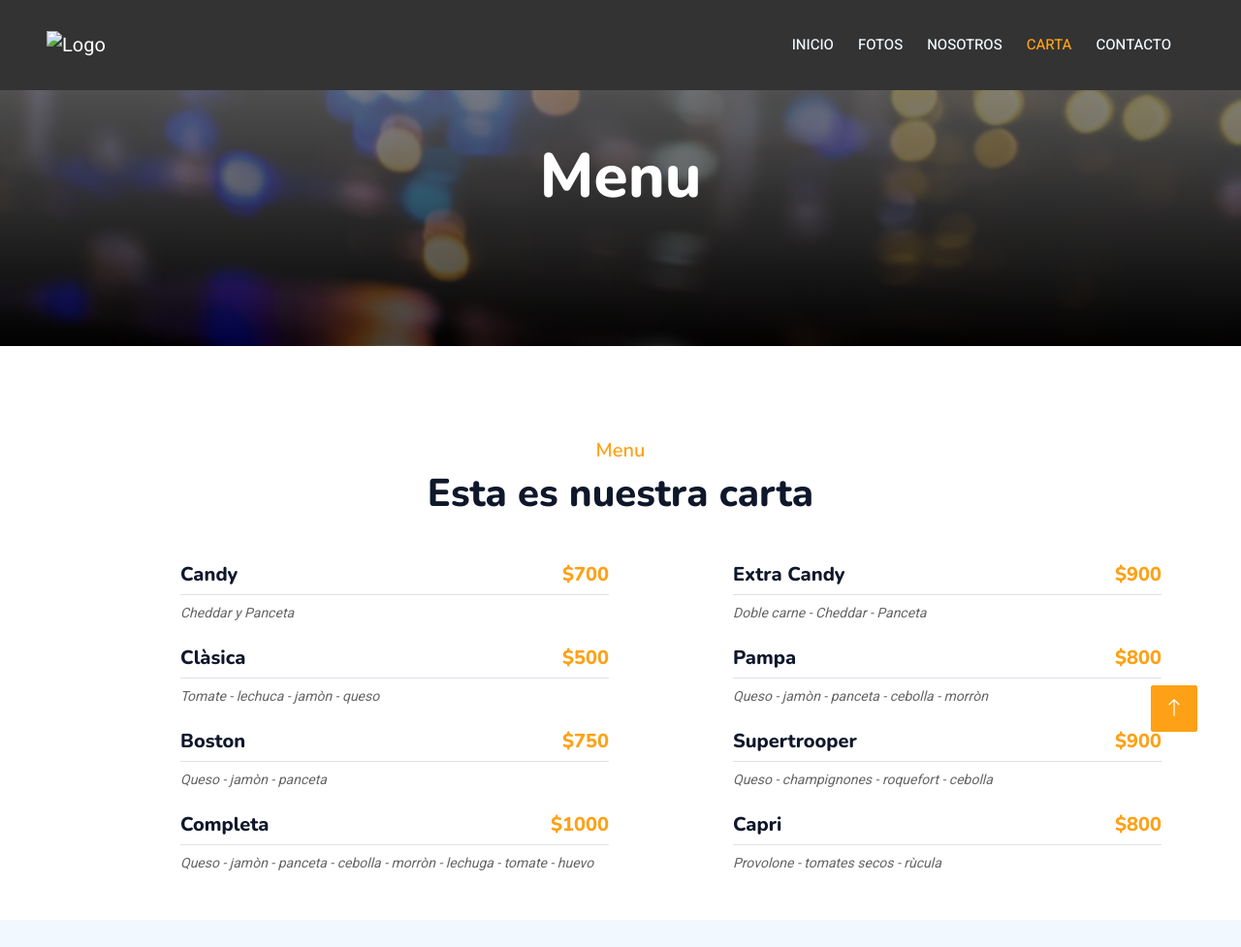
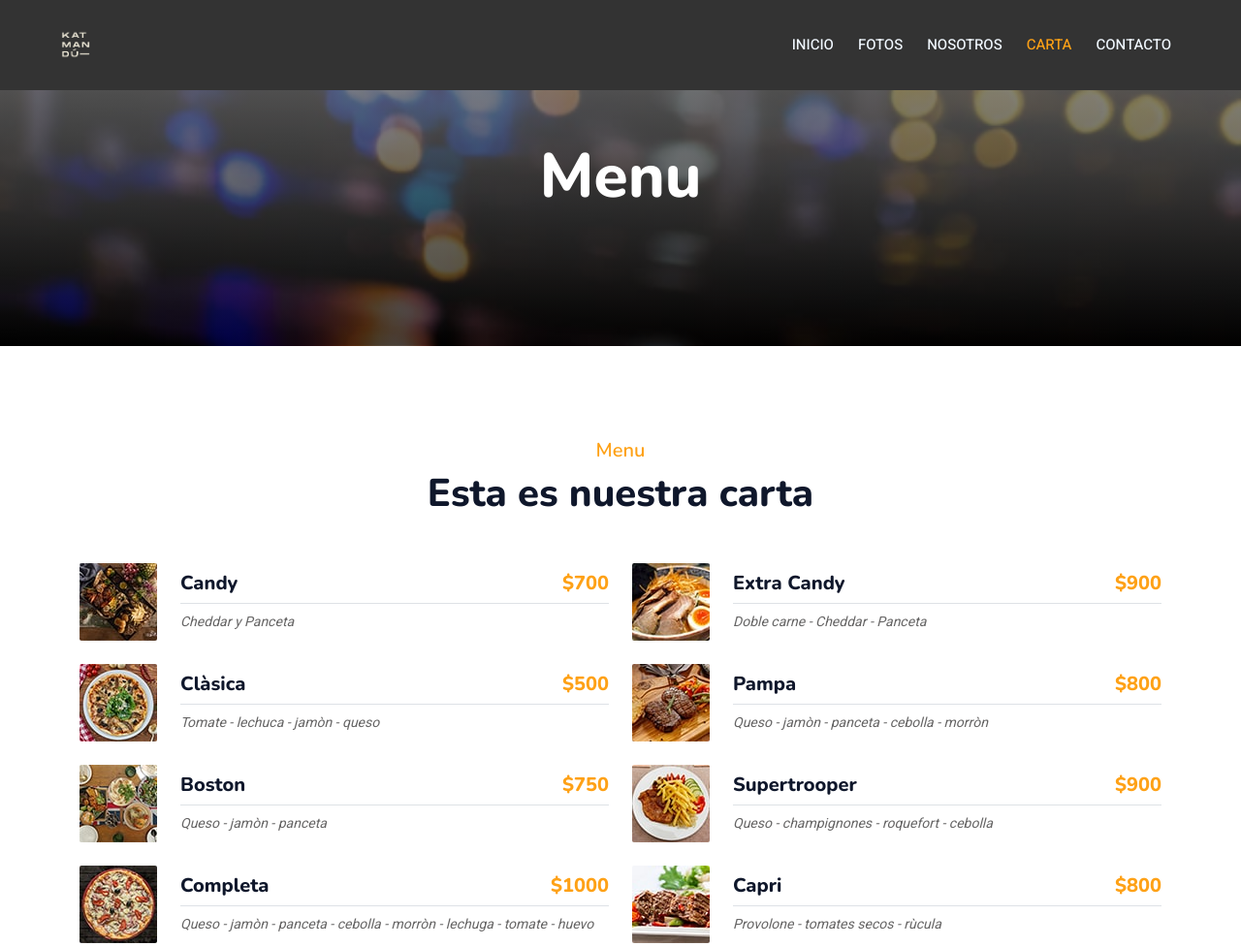
Before and after one commit to Riquel19/pre-entrega3, a plain HTML site: page page/menu.html in a window 1280 px wide. Shown: the top 977 px of the page at 97% size. Drawn offline with nearby package versions, Linux system fonts and the light colour scheme; files that its build step writes are made by us from their sources; files whose address does not match are found by name.

Commit message:
modificacion final

```diff
--- a/index.html
+++ b/index.html
@@ -17,6 +17,7 @@
     <link href="lib/tempusdominus/css/tempusdominus-bootstrap-4.min.css" rel="stylesheet" />
     <link href="css/bootstrap.min.css" rel="stylesheet">
     <link href="css/style.css" rel="stylesheet">
+    <link href="img/favicon.ico" rel="icon">
 </head>
 
 <body>
@@ -34,10 +35,10 @@
                 <div class="collapse navbar-collapse" id="navbarCollapse">
                     <div class="navbar-nav ms-auto py-0 pe-4">
                         <a href="index.html" class="nav-item nav-link active">Inicio</a>
-                        <a href="fotos.html" class="nav-item nav-link ">Fotos</a>
-                        <a href="nosotros.html" class="nav-item nav-link">Nosotros</a>
-                        <a href="menu.html" class="nav-item nav-link">Carta</a>
-                        <a href="contacto.html" class="nav-item nav-link">Contacto</a>
+                        <a href="page/fotos.html" class="nav-item nav-link ">Fotos</a>
+                        <a href="page/nosotros.html" class="nav-item nav-link">Nosotros</a>
+                        <a href="page/menu.html" class="nav-item nav-link">Carta</a>
+                        <a href="page/contacto.html" class="nav-item nav-link">Contacto</a>
                     </div>
                 </div>
             </nav>
--- a/css/page/menu.html
+++ b/page/menu.html
@@ -21,15 +21,15 @@
     <link href="https://cdn.jsdelivr.net/npm/bootstrap-icons@1.4.1/font/bootstrap-icons.css" rel="stylesheet">
 
     <!-- Libraries Stylesheet -->
-    <link href="lib/animate/animate.min.css" rel="stylesheet">
-    <link href="lib/owlcarousel/assets/owl.carousel.min.css" rel="stylesheet">
-    <link href="lib/tempusdominus/css/tempusdominus-bootstrap-4.min.css" rel="stylesheet" />
+    <link href="../lib/animate/animate.min.css" rel="stylesheet">
+    <link href="../lib/owlcarousel/assets/owl.carousel.min.css" rel="stylesheet">
+    <link href="../lib/tempusdominus/css/tempusdominus-bootstrap-4.min.css" rel="stylesheet" />
 
     <!-- Customized Bootstrap Stylesheet -->
-    <link href="css/bootstrap.min.css" rel="stylesheet">
+    <link href="../css/bootstrap.min.css" rel="stylesheet">
 
     <!-- Template Stylesheet -->
-    <link href="css/style.css" rel="stylesheet">
+    <link href="../css/style.css" rel="stylesheet">
 </head>
 
 <body>
@@ -42,14 +42,14 @@
             <nav class="navbar navbar-expand-lg navbar-dark bg-dark px-4 px-lg-5 py-3 py-lg-0">
                 <a href="" class="navbar-brand p-0">
 
-                    <img src="img/logo-ktm.png" alt="Logo">
+                    <img src="../img/logo-ktm.png" alt="Logo">
                 </a>
                 <button class="navbar-toggler" type="button" data-bs-toggle="collapse" data-bs-target="#navbarCollapse">
                     <span class="fa fa-bars"></span>
                 </button>
                 <div class="collapse navbar-collapse" id="navbarCollapse">
                     <div class="navbar-nav ms-auto py-0 pe-4">
-                        <a href="index.html" class="nav-item nav-link ">Inicio</a>
+                        <a href="../index.html" class="nav-item nav-link ">Inicio</a>
                         <a href="fotos.html" class="nav-item nav-link ">Fotos</a>
                         <a href="nosotros.html" class="nav-item nav-link">Nosotros</a>
                         <a href="menu.html" class="nav-item nav-link active">Carta</a>
@@ -80,7 +80,7 @@
                             <div class="row g-4">
                                 <div class="col-lg-6">
                                     <div class="d-flex align-items-center">
-                                        <img class="flex-shrink-0 img-fluid rounded" src="img/menu-1.jpg" alt="" style="width: 80px;">
+                                        <img class="flex-shrink-0 img-fluid rounded" src="../img/menu-1.jpg" alt="" style="width: 80px;">
                                         <div class="w-100 d-flex flex-column text-start ps-4">
                                             <h5 class="d-flex justify-content-between border-bottom pb-2">
                                                 <span>Candy</span>
@@ -92,7 +92,7 @@
                                 </div>
                                 <div class="col-lg-6">
                                     <div class="d-flex align-items-center">
-                                        <img class="flex-shrink-0 img-fluid rounded" src="img/menu-2.jpg" alt="" style="width: 80px;">
+                                        <img class="flex-shrink-0 img-fluid rounded" src="../img/menu-2.jpg" alt="" style="width: 80px;">
                                         <div class="w-100 d-flex flex-column text-start ps-4">
                                             <h5 class="d-flex justify-content-between border-bottom pb-2">
                                                 <span>Extra Candy</span>
@@ -104,7 +104,7 @@
                                 </div>
                                 <div class="col-lg-6">
                                     <div class="d-flex align-items-center">
-                                        <img class="flex-shrink-0 img-fluid rounded" src="img/menu-3.jpg" alt="" style="width: 80px;">
+                                        <img class="flex-shrink-0 img-fluid rounded" src="../img/menu-3.jpg" alt="" style="width: 80px;">
                                         <div class="w-100 d-flex flex-column text-start ps-4">
                                             <h5 class="d-flex justify-content-between border-bottom pb-2">
                                                 <span>Clàsica</span>
@@ -116,7 +116,7 @@
                                 </div>
                                 <div class="col-lg-6">
                                     <div class="d-flex align-items-center">
-                                        <img class="flex-shrink-0 img-fluid rounded" src="img/menu-4.jpg" alt="" style="width: 80px;">
+                                        <img class="flex-shrink-0 img-fluid rounded" src="../img/menu-4.jpg" alt="" style="width: 80px;">
                                         <div class="w-100 d-flex flex-column text-start ps-4">
                                             <h5 class="d-flex justify-content-between border-bottom pb-2">
                                                 <span>Pampa</span>
@@ -128,7 +128,7 @@
                                 </div>
                                 <div class="col-lg-6">
                                     <div class="d-flex align-items-center">
-                                        <img class="flex-shrink-0 img-fluid rounded" src="img/menu-5.jpg" alt="" style="width: 80px;">
+                                        <img class="flex-shrink-0 img-fluid rounded" src="../img/menu-5.jpg" alt="" style="width: 80px;">
                                         <div class="w-100 d-flex flex-column text-start ps-4">
                                             <h5 class="d-flex justify-content-between border-bottom pb-2">
                                                 <span>Boston</span>
@@ -140,7 +140,7 @@
                                 </div>
                                 <div class="col-lg-6">
                                     <div class="d-flex align-items-center">
-                                        <img class="flex-shrink-0 img-fluid rounded" src="img/menu-6.jpg" alt="" style="width: 80px;">
+                                        <img class="flex-shrink-0 img-fluid rounded" src="../img/menu-6.jpg" alt="" style="width: 80px;">
                                         <div class="w-100 d-flex flex-column text-start ps-4">
                                             <h5 class="d-flex justify-content-between border-bottom pb-2">
                                                 <span>Supertrooper</span>
@@ -152,7 +152,7 @@
                                 </div>
                                 <div class="col-lg-6">
                                     <div class="d-flex align-items-center">
-                                        <img class="flex-shrink-0 img-fluid rounded" src="img/menu-7.jpg" alt="" style="width: 80px;">
+                                        <img class="flex-shrink-0 img-fluid rounded" src="../img/menu-7.jpg" alt="" style="width: 80px;">
                                         <div class="w-100 d-flex flex-column text-start ps-4">
                                             <h5 class="d-flex justify-content-between border-bottom pb-2">
                                                 <span>Completa</span>
@@ -164,7 +164,7 @@
                                 </div>
                                 <div class="col-lg-6">
                                     <div class="d-flex align-items-center">
-                                        <img class="flex-shrink-0 img-fluid rounded" src="img/menu-8.jpg" alt="" style="width: 80px;">
+                                        <img class="flex-shrink-0 img-fluid rounded" src="../img/menu-8.jpg" alt="" style="width: 80px;">
                                         <div class="w-100 d-flex flex-column text-start ps-4">
                                             <h5 class="d-flex justify-content-between border-bottom pb-2">
                                                 <span>Capri</span>
@@ -180,7 +180,7 @@
                             <div class="row g-4">
                                 <div class="col-lg-6">
                                     <div class="d-flex align-items-center">
-                                        <img class="flex-shrink-0 img-fluid rounded" src="img/menu-1.jpg" alt="" style="width: 80px;">
+                                        <img class="flex-shrink-0 img-fluid rounded" src="../img/menu-1.jpg" alt="" style="width: 80px;">
                                         <div class="w-100 d-flex flex-column text-start ps-4">
                                             <h5 class="d-flex justify-content-between border-bottom pb-2">
                                                 <span>Chicken Burger</span>
@@ -192,7 +192,7 @@
                                 </div>
                                 <div class="col-lg-6">
                                     <div class="d-flex align-items-center">
-                                        <img class="flex-shrink-0 img-fluid rounded" src="img/menu-2.jpg" alt="" style="width: 80px;">
+                                        <img class="flex-shrink-0 img-fluid rounded" src="../img/menu-2.jpg" alt="" style="width: 80px;">
                                         <div class="w-100 d-flex flex-column text-start ps-4">
                                             <h5 class="d-flex justify-content-between border-bottom pb-2">
                                                 <span>Chicken Burger</span>
@@ -204,7 +204,7 @@
                                 </div>
                                 <div class="col-lg-6">
                                     <div class="d-flex align-items-center">
-                                        <img class="flex-shrink-0 img-fluid rounded" src="img/menu-3.jpg" alt="" style="width: 80px;">
+                                        <img class="flex-shrink-0 img-fluid rounded" src="../img/menu-3.jpg" alt="" style="width: 80px;">
                                         <div class="w-100 d-flex flex-column text-start ps-4">
                                             <h5 class="d-flex justify-content-between border-bottom pb-2">
                                                 <span>Chicken Burger</span>
@@ -216,7 +216,7 @@
                                 </div>
                                 <div class="col-lg-6">
                                     <div class="d-flex align-items-center">
-                                        <img class="flex-shrink-0 img-fluid rounded" src="img/menu-4.jpg" alt="" style="width: 80px;">
+                                        <img class="flex-shrink-0 img-fluid rounded" src="../img/menu-4.jpg" alt="" style="width: 80px;">
                                         <div class="w-100 d-flex flex-column text-start ps-4">
                                             <h5 class="d-flex justify-content-between border-bottom pb-2">
                                                 <span>Chicken Burger</span>
@@ -228,7 +228,7 @@
                                 </div>
                                 <div class="col-lg-6">
                                     <div class="d-flex align-items-center">
-                                        <img class="flex-shrink-0 img-fluid rounded" src="img/menu-5.jpg" alt="" style="width: 80px;">
+                                        <img class="flex-shrink-0 img-fluid rounded" src="../img/menu-5.jpg" alt="" style="width: 80px;">
                                         <div class="w-100 d-flex flex-column text-start ps-4">
                                             <h5 class="d-flex justify-content-between border-bottom pb-2">
                                                 <span>Chicken Burger</span>
@@ -240,7 +240,7 @@
                                 </div>
                                 <div class="col-lg-6">
                                     <div class="d-flex align-items-center">
-                                        <img class="flex-shrink-0 img-fluid rounded" src="img/menu-6.jpg" alt="" style="width: 80px;">
+                                        <img class="flex-shrink-0 img-fluid rounded" src="../img/menu-6.jpg" alt="" style="width: 80px;">
                                         <div class="w-100 d-flex flex-column text-start ps-4">
                                             <h5 class="d-flex justify-content-between border-bottom pb-2">
                                                 <span>Chicken Burger</span>
@@ -252,7 +252,7 @@
                                 </div>
                                 <div class="col-lg-6">
                                     <div class="d-flex align-items-center">
-                                        <img class="flex-shrink-0 img-fluid rounded" src="img/menu-7.jpg" alt="" style="width: 80px;">
+                                        <img class="flex-shrink-0 img-fluid rounded" src="../img/menu-7.jpg" alt="" style="width: 80px;">
                                         <div class="w-100 d-flex flex-column text-start ps-4">
                                             <h5 class="d-flex justify-content-between border-bottom pb-2">
                                                 <span>Chicken Burger</span>
@@ -264,7 +264,7 @@
                                 </div>
                                 <div class="col-lg-6">
                                     <div class="d-flex align-items-center">
-                                        <img class="flex-shrink-0 img-fluid rounded" src="img/menu-8.jpg" alt="" style="width: 80px;">
+                                        <img class="flex-shrink-0 img-fluid rounded" src="../img/menu-8.jpg" alt="" style="width: 80px;">
                                         <div class="w-100 d-flex flex-column text-start ps-4">
                                             <h5 class="d-flex justify-content-between border-bottom pb-2">
                                                 <span>Chicken Burger</span>
@@ -280,7 +280,7 @@
                             <div class="row g-4">
                                 <div class="col-lg-6">
                                     <div class="d-flex align-items-center">
-                                        <img class="flex-shrink-0 img-fluid rounded" src="img/menu-1.jpg" alt="" style="width: 80px;">
+                                        <img class="flex-shrink-0 img-fluid rounded" src="../img/menu-1.jpg" alt="" style="width: 80px;">
                                         <div class="w-100 d-flex flex-column text-start ps-4">
                                             <h5 class="d-flex justify-content-between border-bottom pb-2">
                                                 <span>Chicken Burger</span>
@@ -292,7 +292,7 @@
                                 </div>
                                 <div class="col-lg-6">
                                     <div class="d-flex align-items-center">
-                                        <img class="flex-shrink-0 img-fluid rounded" src="img/menu-2.jpg" alt="" style="width: 80px;">
+                                        <img class="flex-shrink-0 img-fluid rounded" src="../img/menu-2.jpg" alt="" style="width: 80px;">
                                         <div class="w-100 d-flex flex-column text-start ps-4">
                                             <h5 class="d-flex justify-content-between border-bottom pb-2">
                                                 <span>Chicken Burger</span>
@@ -304,7 +304,7 @@
                                 </div>
                                 <div class="col-lg-6">
                                     <div class="d-flex align-items-center">
-                                        <img class="flex-shrink-0 img-fluid rounded" src="img/menu-3.jpg" alt="" style="width: 80px;">
+                                        <img class="flex-shrink-0 img-fluid rounded" src="../img/menu-3.jpg" alt="" style="width: 80px;">
                                         <div class="w-100 d-flex flex-column text-start ps-4">
                                             <h5 class="d-flex justify-content-between border-bottom pb-2">
                                                 <span>Chicken Burger</span>
@@ -316,7 +316,7 @@
                                 </div>
                                 <div class="col-lg-6">
                                     <div class="d-flex align-items-center">
-                                        <img class="flex-shrink-0 img-fluid rounded" src="img/menu-4.jpg" alt="" style="width: 80px;">
+                                        <img class="flex-shrink-0 img-fluid rounded" src="../img/menu-4.jpg" alt="" style="width: 80px;">
                                         <div class="w-100 d-flex flex-column text-start ps-4">
                                             <h5 class="d-flex justify-content-between border-bottom pb-2">
                                                 <span>Chicken Burger</span>
@@ -328,7 +328,7 @@
                                 </div>
                                 <div class="col-lg-6">
                                     <div class="d-flex align-items-center">
-                                        <img class="flex-shrink-0 img-fluid rounded" src="img/menu-5.jpg" alt="" style="width: 80px;">
+                                        <img class="flex-shrink-0 img-fluid rounded" src="../img/menu-5.jpg" alt="" style="width: 80px;">
                                         <div class="w-100 d-flex flex-column text-start ps-4">
                                             <h5 class="d-flex justify-content-between border-bottom pb-2">
                                                 <span>Chicken Burger</span>
@@ -340,7 +340,7 @@
                                 </div>
                                 <div class="col-lg-6">
                                     <div class="d-flex align-items-center">
-                                        <img class="flex-shrink-0 img-fluid rounded" src="img/menu-6.jpg" alt="" style="width: 80px;">
+                                        <img class="flex-shrink-0 img-fluid rounded" src="../img/menu-6.jpg" alt="" style="width: 80px;">
                                         <div class="w-100 d-flex flex-column text-start ps-4">
                                             <h5 class="d-flex justify-content-between border-bottom pb-2">
                                                 <span>Chicken Burger</span>
@@ -352,7 +352,7 @@
                                 </div>
                                 <div class="col-lg-6">
                                     <div class="d-flex align-items-center">
-                                        <img class="flex-shrink-0 img-fluid rounded" src="img/menu-7.jpg" alt="" style="width: 80px;">
+                                        <img class="flex-shrink-0 img-fluid rounded" src="../img/menu-7.jpg" alt="" style="width: 80px;">
                                         <div class="w-100 d-flex flex-column text-start ps-4">
                                             <h5 class="d-flex justify-content-between border-bottom pb-2">
                                                 <span>Chicken Burger</span>
@@ -364,7 +364,7 @@
                                 </div>
                                 <div class="col-lg-6">
                                     <div class="d-flex align-items-center">
-                                        <img class="flex-shrink-0 img-fluid rounded" src="img/menu-8.jpg" alt="" style="width: 80px;">
+                                        <img class="flex-shrink-0 img-fluid rounded" src="../img/menu-8.jpg" alt="" style="width: 80px;">
                                         <div class="w-100 d-flex flex-column text-start ps-4">
                                             <h5 class="d-flex justify-content-between border-bottom pb-2">
                                                 <span>Chicken Burger</span>
@@ -389,7 +389,7 @@
                 <div class="copyright">
                     <div class="row">
                         <div class="col-md-6 text-center text-md-start mb-3 mb-md-0">
-                            &copy; <a class="border-bottom" href="index.html">Katmandu Bar</a>
+                            &copy; <a class="border-bottom" href="../index.html">Katmandu Bar</a>
                         </div>
                     </div>
                 </div>
@@ -405,17 +405,17 @@
     <!-- JavaScript Libraries -->
     <script src="https://code.jquery.com/jquery-3.4.1.min.js"></script>
     <script src="https://cdn.jsdelivr.net/npm/bootstrap@5.0.0/dist/js/bootstrap.bundle.min.js"></script>
-    <script src="lib/wow/wow.min.js"></script>
-    <script src="lib/easing/easing.min.js"></script>
-    <script src="lib/waypoints/waypoints.min.js"></script>
-    <script src="lib/counterup/counterup.min.js"></script>
-    <script src="lib/owlcarousel/owl.carousel.min.js"></script>
-    <script src="lib/tempusdominus/js/moment.min.js"></script>
-    <script src="lib/tempusdominus/js/moment-timezone.min.js"></script>
-    <script src="lib/tempusdominus/js/tempusdominus-bootstrap-4.min.js"></script>
+    <script src="../lib/wow/wow.min.js"></script>
+    <script src="../lib/easing/easing.min.js"></script>
+    <script src="../lib/waypoints/waypoints.min.js"></script>
+    <script src="../lib/counterup/counterup.min.js"></script>
+    <script src="../lib/owlcarousel/owl.carousel.min.js"></script>
+    <script src="../lib/tempusdominus/js/moment.min.js"></script>
+    <script src="../lib/tempusdominus/js/moment-timezone.min.js"></script>
+    <script src="../lib/tempusdominus/js/tempusdominus-bootstrap-4.min.js"></script>
 
     <!-- Template Javascript -->
-    <script src="js/main.js"></script>
+    <script src="../js/main.js"></script>
 </body>
 
 </html>
```
Also changed, not shown: page/contacto.html (renamed from css/page/contacto.html, +17 -17 lines), page/fotos.html (renamed from css/page/nosotros.html, +21 -22 lines), page/nosotros.html (renamed from css/page/fotos.html, +22 -21 lines).
